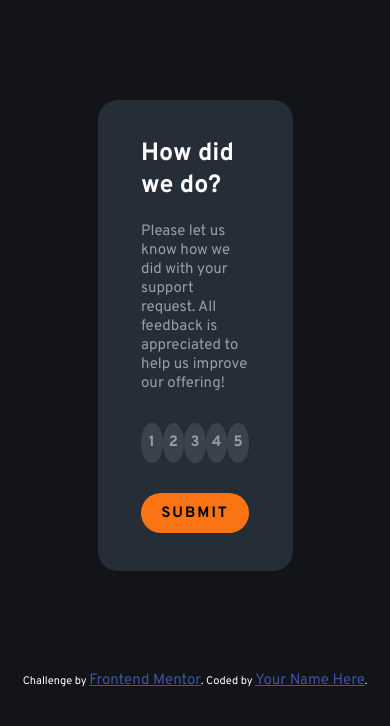
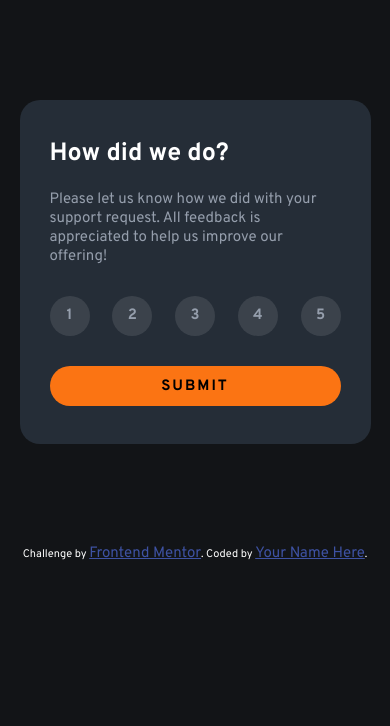
Before and after one commit to DalnNguyen/rating-form, a plain HTML site: page index.html in a window 390 px wide. Drawn offline with Linux system fonts and the light colour scheme.

Commit message:
Cập nhật file style.css

```diff
--- a/style.css
+++ b/style.css
@@ -113,10 +113,10 @@ body{
 }
 @media screen and (max-width: 768px){
     .wrapper{
-        width: 50%;
+        width: 90%;
     }
     .main{
-        width: 80%;
+        width: 100%;
     }
     .end-main{
 
```
